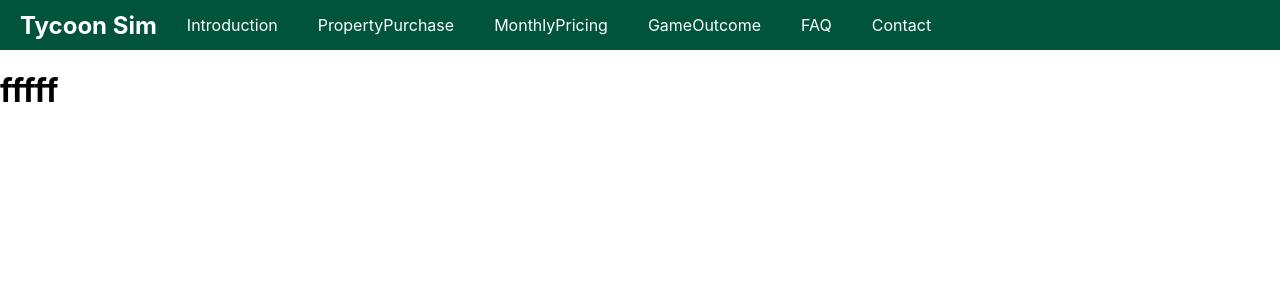
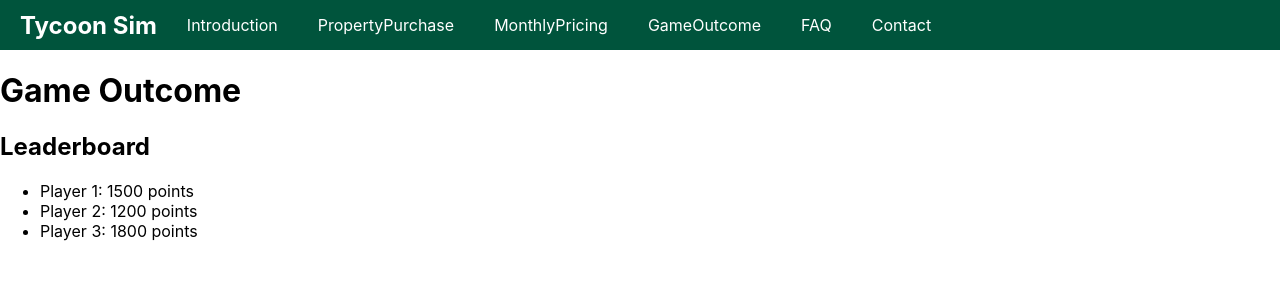
Before and after one commit to Devenvaruv/tycoonsimulator, a React (Create React App) app: page /game-outcome in a window 1280 px wide. Shown: the top 300 px of the page. Built offline with nearby package versions, Linux system fonts and the light colour scheme.

Commit message:
GameOutcome Added

```diff
--- a/src/pages/GameOutcome/GameOutcome.js
+++ b/src/pages/GameOutcome/GameOutcome.js
@@ -1,17 +1,39 @@
-import React from 'react';
-// import components like Leaderboard, PlayerCard, etc.
+import React, { useState, useEffect } from 'react';
+
+const playerData = [
+  { id: 1, name: 'Player 1', score: 1500 },
+  { id: 2, name: 'Player 2', score: 1200 },
+  { id: 3, name: 'Player 3', score: 1800 },
+
+];
+
+function Leaderboard({ players }) {
+  return (
+    <div>
+      <h2>Leaderboard</h2>
+      <ul>
+        {players.map((player) => (
+          <li key={player.id}>
+            {player.name}: {player.score} points
+          </li>
+        ))}
+      </ul>
+    </div>
+  );
+}
 
 function GameOutcome() {
-  // Fetch and display game results, total profits, etc.
-  // Maybe use context or redux to manage state across components
+  const [players, setPlayers] = useState([]);
+
+  useEffect(() => {
+    setPlayers(playerData);
+  }, []);
 
   return (
     <div>
-        <h1>fffff</h1>
-      {/* Leaderboard */}
-      {/* Player cards with profits and costs */}
-      {/* Recap of property details */}
-      {/* Replay or challenge friends */}
+      <h1>Game Outcome</h1>
+      <Leaderboard players={players} />
+      {/* Other components like Player cards, property details, etc. */}
     </div>
   );
 }
```
